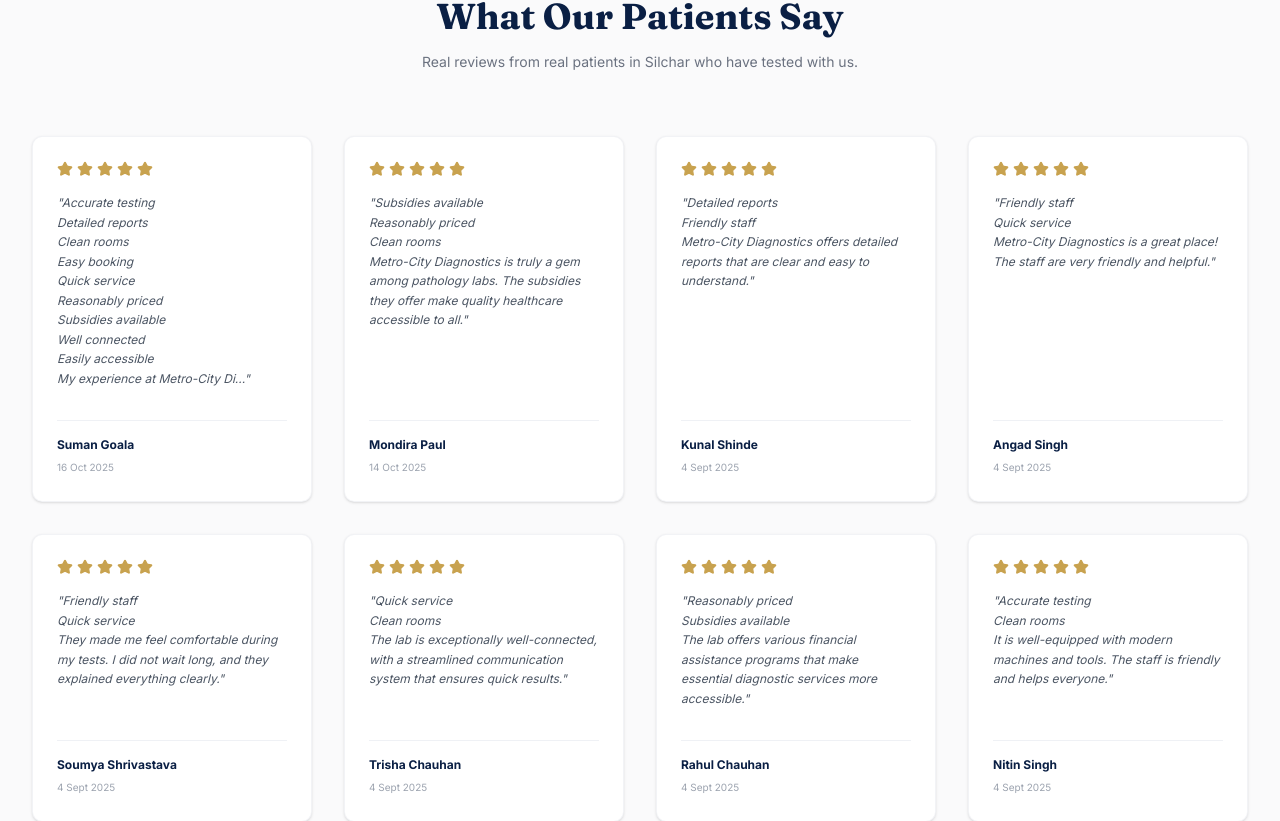
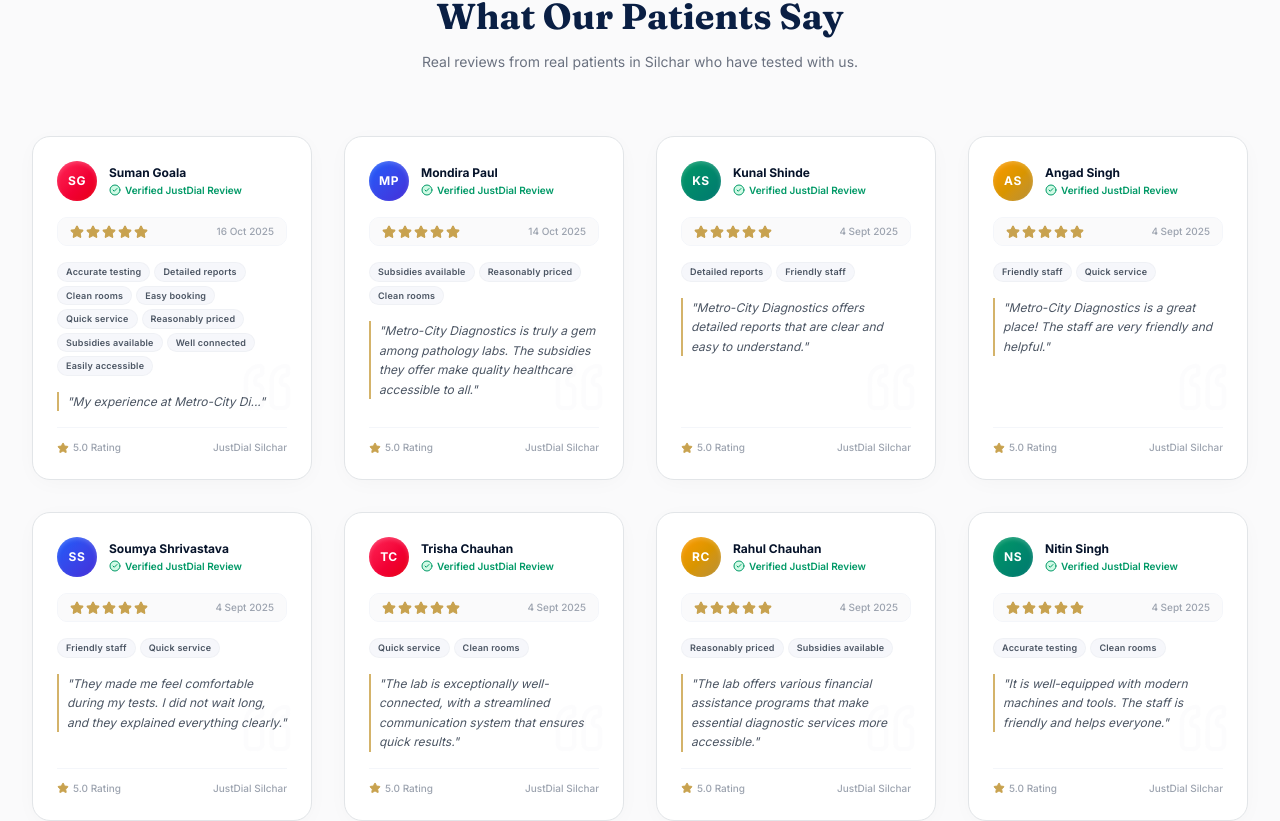
Before and after one commit to Habib7442/metro-city-diagnostics, a Next.js app: page / in a window 1280 px wide. Shown: the part 6251-7072 px from the top of the page. Built offline with nearby package versions, Linux system fonts and the light colour scheme.

Commit message:
style: refactor patient reviews section with structured premium cards

```diff
--- a/app/page.tsx
+++ b/app/page.tsx
@@ -16,12 +16,61 @@
   UserCheck,
   CheckCircle2,
   Award,
+  Quote,
 } from 'lucide-react';
 import { featuredServices, reviews } from '@/lib/content';
 import { SITE } from '@/lib/seo';
 import { Button } from '@/components/ui/button';
 import doctorsData from '@/lib/doctors.json';
 import { cn } from '@/lib/utils';
+
+// Helper to parse review body (separate tags from comments)
+const parseReviewBody = (body: string) => {
+  const lines = body.split('\n').map(l => l.trim()).filter(Boolean);
+  const knownTags = [
+    'Accurate testing',
+    'Detailed reports',
+    'Clean rooms',
+    'Easy booking',
+    'Quick service',
+    'Reasonably priced',
+    'Subsidies available',
+    'Well connected',
+    'Easily accessible',
+    'Friendly staff'
+  ];
+
+  const tags: string[] = [];
+  const commentLines: string[] = [];
+
+  lines.forEach(line => {
+    if (knownTags.includes(line)) {
+      tags.push(line);
+    } else {
+      commentLines.push(line);
+    }
+  });
+
+  return {
+    tags,
+    comment: commentLines.join(' ')
+  };
+};
+
+// Helper to get beautiful dynamic gradients for avatars based on author name
+const getAvatarGradient = (name: string) => {
+  const hash = name.split('').reduce((acc, char) => acc + char.charCodeAt(0), 0);
+  const gradients = [
+    'from-blue-600 to-indigo-700',
+    'from-emerald-600 to-teal-700',
+    'from-purple-600 to-indigo-700',
+    'from-rose-500 to-red-600',
+    'from-amber-500 to-gold-600',
+    'from-violet-600 to-purple-800',
+    'from-sky-500 to-blue-700',
+  ];
+  return gradients[hash % gradients.length];
+};
 
 export default function Home() {
   const [expandedServices, setExpandedServices] = useState<Record<string, boolean>>({});
@@ -738,25 +787,51 @@
           </div>
 
           <div className="grid grid-cols-1 gap-8 md:grid-cols-2 lg:grid-cols-4">
-            {reviews.map((review, idx) => (
+            {reviews.map((review, idx) => {
+              const { tags, comment } = parseReviewBody(review.body);
+              const initials = review.author
+                .split(' ')
+                .map(n => n[0])
+                .join('')
+                .slice(0, 2);
+              const gradient = getAvatarGradient(review.author);
+
+              return (
                 <div
                   key={idx}
-                className="bg-white rounded-lg p-6 border border-neutral-200/50 shadow-sm flex flex-col justify-between hover:shadow-md transition-shadow"
+                  className="bg-white rounded-2xl p-6 border border-neutral-150 shadow-[0_4px_25px_-5px_rgba(0,0,0,0.04)] hover:shadow-[0_12px_35px_-8px_rgba(0,0,0,0.08)] hover:-translate-y-1 transition-all duration-300 flex flex-col justify-between relative group overflow-hidden"
                 >
+                  {/* Decorative background quote graphic */}
+                  <div className="absolute right-4 bottom-16 text-neutral-50 pointer-events-none select-none group-hover:text-neutral-100/70 transition-colors duration-300">
+                    <Quote className="h-14 w-14 rotate-180 opacity-40" />
+                  </div>
+
                   <div>
-                  <div className="flex items-center gap-1 text-gold-500 mb-4">
+                    {/* Header: Profile */}
+                    <div className="flex items-center gap-3 mb-4">
+                      <div className={cn(
+                        "flex h-10 w-10 shrink-0 items-center justify-center rounded-full bg-gradient-to-br font-bold text-white text-xs shadow-[inset_0_2px_4px_rgba(255,255,255,0.2)] tracking-wider uppercase",
+                        gradient
+                      )}>
+                        {initials}
+                      </div>
+                      <div className="min-w-0">
+                        <h5 className="font-bold text-navy-950 text-xs truncate">{review.author}</h5>
+                        <div className="flex items-center gap-1 text-[10px] text-emerald-600 font-semibold mt-0.5">
+                          <CheckCircle2 className="h-3 w-3 fill-emerald-100" />
+                          <span>Verified JustDial Review</span>
+                        </div>
+                      </div>
+                    </div>
+
+                    {/* Stars and Date */}
+                    <div className="flex items-center justify-between mb-4 bg-neutral-50 px-3 py-1.5 rounded-lg border border-neutral-100">
+                      <div className="flex items-center gap-0.5 text-gold-500">
                         {[...Array(review.rating)].map((_, i) => (
-                      <Star key={i} className="h-4 w-4 fill-current" />
+                          <Star key={i} className="h-3.5 w-3.5 fill-current" />
                         ))}
                       </div>
-                  <p className="text-xs text-neutral-600 italic leading-relaxed mb-6 whitespace-pre-line">
-                    "{review.body}"
-                  </p>
-                </div>
-                <div className="flex items-center justify-between border-t border-neutral-200/60 pt-4 mt-2">
-                  <div>
-                    <h5 className="font-bold text-navy-900 text-xs">{review.author}</h5>
-                    <span className="text-[10px] text-neutral-400">
+                      <span className="text-[10px] text-neutral-400 font-medium">
                         {new Date(review.date).toLocaleDateString('en-IN', {
                           year: 'numeric',
                           month: 'short',
@@ -764,9 +839,40 @@
                         })}
                       </span>
                     </div>
+
+                    {/* Parsed Attribute Badges */}
+                    {tags.length > 0 && (
+                      <div className="flex flex-wrap gap-1 mb-4">
+                        {tags.map((tag, tIdx) => (
+                          <span
+                            key={tIdx}
+                            className="bg-neutral-100/80 text-neutral-600 border border-neutral-200/40 text-[9px] font-semibold px-2 py-0.5 rounded-full tracking-wide"
+                          >
+                            {tag}
+                          </span>
+                        ))}
+                      </div>
+                    )}
+
+                    {/* Review Comment Quote */}
+                    {comment && (
+                      <p className="text-xs text-neutral-600 leading-relaxed italic relative z-10 pl-2 border-l-2 border-gold-400">
+                        "{comment}"
+                      </p>
+                    )}
+                  </div>
+
+                  {/* JustDial Footnote and Trust indicator */}
+                  <div className="border-t border-neutral-100 pt-3 mt-4 flex items-center justify-between text-[10px] text-neutral-400 font-medium">
+                    <span className="flex items-center gap-1">
+                      <Star className="h-3 w-3 fill-gold-500 text-gold-500" />
+                      <span>5.0 Rating</span>
+                    </span>
+                    <span>JustDial Silchar</span>
                   </div>
                 </div>
-            ))}
+              );
+            })}
           </div>
         </div>
       </section>
```
Also changed, not shown: context/progress-tracker.md (+1 -0 lines). Lines whose indentation alone changed are shown as unchanged.
